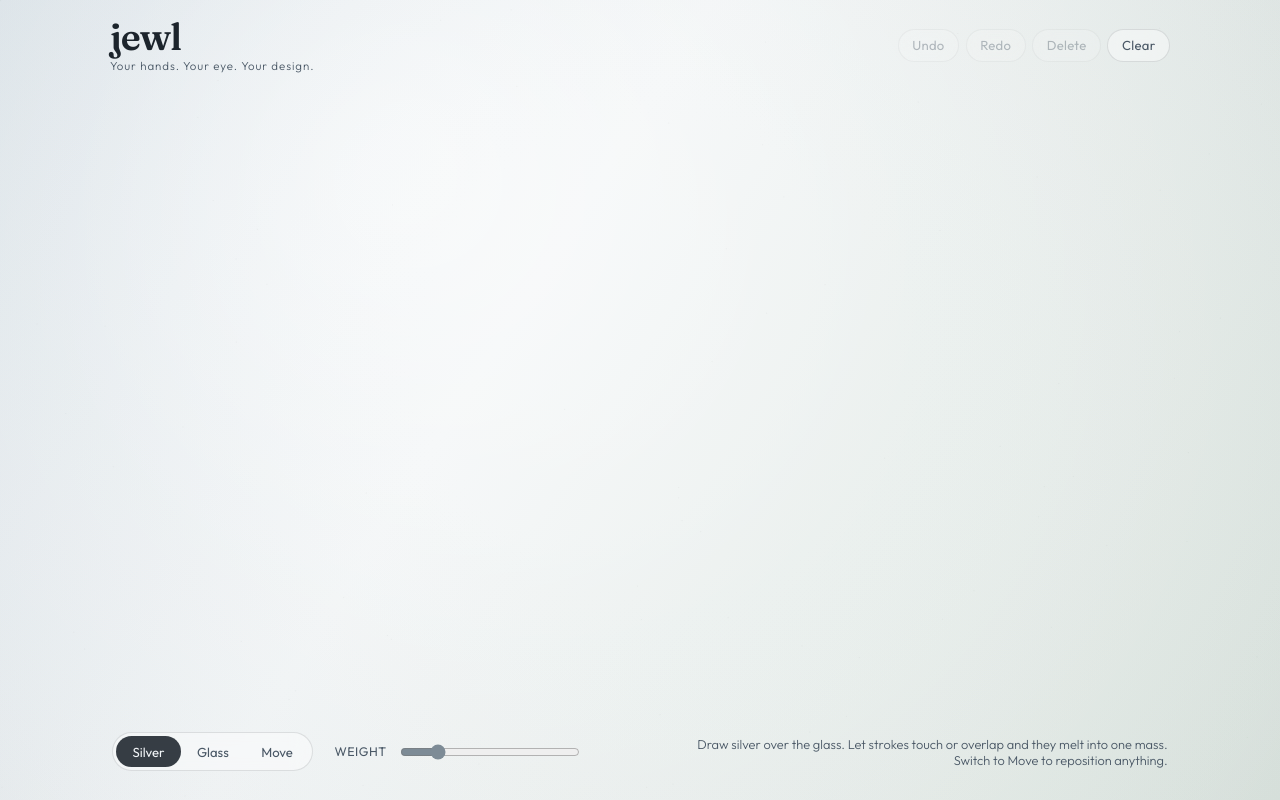
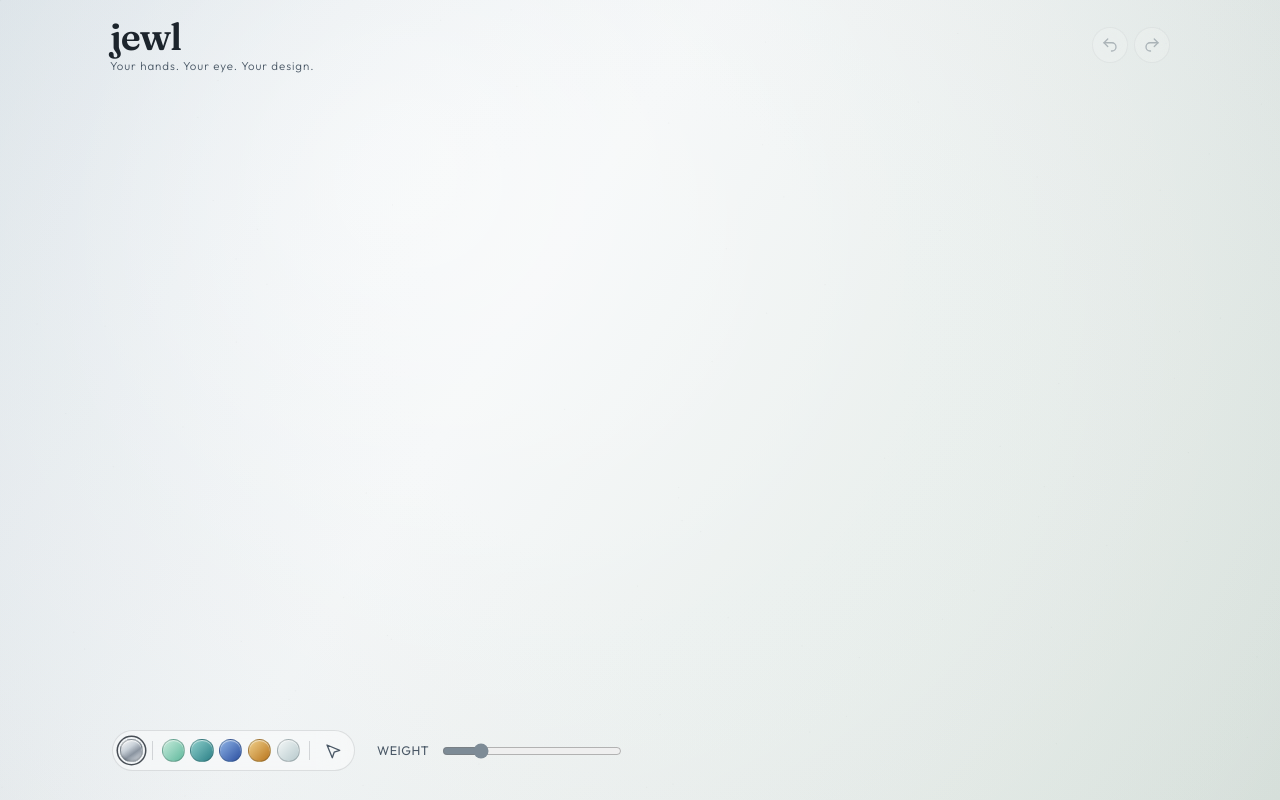
Before and after one commit to Adelina805/jewl, a plain HTML site: page index.html in a window 1280 px wide. Drawn offline with Linux system fonts and the light colour scheme.

Commit message:
Restyle chrome into an iOS-style material palette.
Replace text tools with icon actions and a unified silver/glass/move tray, and hide delete/clear until they apply.

```diff
--- a/app.js
+++ b/app.js
@@ -4,12 +4,13 @@
   const canvas = document.getElementById("canvas");
   const ctx = canvas.getContext("2d", { alpha: false });
   const stage = document.querySelector(".stage");
-  const hint = document.getElementById("hint");
   const thicknessInput = document.getElementById("thickness");
   const undoBtn = document.getElementById("undo");
   const redoBtn = document.getElementById("redo");
   const deleteBtn = document.getElementById("delete");
   const clearBtn = document.getElementById("clear");
+  const metalBtn = document.getElementById("mode-draw");
+  const moveBtn = document.getElementById("mode-move");
 
   const swatchesEl = document.getElementById("swatches");
 
@@ -57,12 +58,6 @@
 
   /** @type {null | {kind: string, start: Pt, origin: object, last: Pt, strokeId?: number, moved?: boolean}} */
   let drag = null;
-
-  const HINTS = {
-    draw: "Draw silver over the glass. Let strokes touch or overlap and they melt into one mass. Switch to Move to reposition anything.",
-    glass: "Paint sea glass. Touching strokes of the same color fuse into one tumbled piece. Pick a color first.",
-    move: "Drag any stroke of silver or glass. Delete or ⌫ removes the selected stroke.",
-  };
 
   function cloneStrokes(list) {
     return list.map((s) => ({
@@ -121,7 +116,11 @@
   function syncChrome() {
     undoBtn.disabled = undoStack.length === 0 && !activeStroke;
     redoBtn.disabled = redoStack.length === 0;
-    deleteBtn.disabled = selectedId == null || mode !== "move";
+    const canDelete = selectedId != null && mode === "move";
+    deleteBtn.disabled = !canDelete;
+    deleteBtn.hidden = !canDelete;
+    const hasContent = strokes.length > 0 || !!activeStroke;
+    clearBtn.hidden = !hasContent;
   }
 
   function resize() {
@@ -203,18 +202,28 @@
     return null;
   }
 
+  function syncPalette() {
+    const drawOn = mode === "draw";
+    const moveOn = mode === "move";
+    metalBtn.classList.toggle("active", drawOn);
+    metalBtn.setAttribute("aria-pressed", String(drawOn));
+    moveBtn.classList.toggle("active", moveOn);
+    moveBtn.setAttribute("aria-pressed", String(moveOn));
+    swatchesEl.querySelectorAll(".swatch").forEach((b) => {
+      const on = mode === "glass" && b.dataset.color === glassColor;
+      b.classList.toggle("active", on);
+      b.setAttribute("aria-pressed", String(on));
+    });
+  }
+
   function setMode(next) {
     mode = next;
     stage.dataset.mode = next;
-    document.querySelectorAll(".mode").forEach((btn) => {
-      btn.classList.toggle("active", btn.dataset.mode === next);
-    });
     if (next !== "move") {
       selectedId = null;
       stage.classList.remove("over-object");
     }
-    hint.textContent = HINTS[next] || HINTS.draw;
-    swatchesEl.hidden = next !== "glass";
+    syncPalette();
     syncChrome();
     render();
   }
@@ -230,19 +239,18 @@
       b.setAttribute("aria-label", c.name);
       b.style.setProperty("--sw-light", c.light);
       b.style.setProperty("--sw-deep", c.deep);
-      b.addEventListener("click", () => selectGlassColor(c.id));
+      b.addEventListener("click", () => {
+        selectGlassColor(c.id);
+        setMode("glass");
+      });
       swatchesEl.appendChild(b);
     }
-    selectGlassColor(glassColor);
+    syncPalette();
   }
 
   function selectGlassColor(id) {
     glassColor = id;
-    swatchesEl.querySelectorAll(".swatch").forEach((b) => {
-      const on = b.dataset.color === id;
-      b.classList.toggle("active", on);
-      b.setAttribute("aria-pressed", String(on));
-    });
+    syncPalette();
   }
 
   function drawWorkbench() {
@@ -1325,9 +1333,8 @@
   deleteBtn.addEventListener("click", deleteSelected);
   clearBtn.addEventListener("click", clearAll);
 
-  document.querySelectorAll(".mode").forEach((btn) => {
-    btn.addEventListener("click", () => setMode(btn.dataset.mode));
-  });
+  metalBtn.addEventListener("click", () => setMode("draw"));
+  moveBtn.addEventListener("click", () => setMode("move"));
 
   window.addEventListener("keydown", (e) => {
     const meta = e.metaKey || e.ctrlKey;
--- a/index.html
+++ b/index.html
@@ -21,16 +21,27 @@
           <p>Your hands. Your eye. Your design.</p>
         </div>
         <div class="actions">
-          <button type="button" id="undo" class="ghost" title="Undo (⌘Z)">
-            Undo
+          <button type="button" id="undo" class="ghost" title="Undo (⌘Z)" aria-label="Undo">
+            <svg width="18" height="18" viewBox="0 0 24 24" fill="none" stroke="currentColor" stroke-width="1.75" stroke-linecap="round" stroke-linejoin="round" aria-hidden="true">
+              <path d="M9 14L4 9l5-5" />
+              <path d="M4 9h10.5a5.5 5.5 0 0 1 0 11H14" />
+            </svg>
           </button>
-          <button type="button" id="redo" class="ghost" title="Redo (⌘⇧Z)">
-            Redo
+          <button type="button" id="redo" class="ghost" title="Redo (⌘⇧Z)" aria-label="Redo">
+            <svg width="18" height="18" viewBox="0 0 24 24" fill="none" stroke="currentColor" stroke-width="1.75" stroke-linecap="round" stroke-linejoin="round" aria-hidden="true">
+              <path d="M15 14l5-5-5-5" />
+              <path d="M20 9H9.5a5.5 5.5 0 0 0 0 11H10" />
+            </svg>
           </button>
-          <button type="button" id="delete" class="ghost" title="Delete selected stroke (⌫)" disabled>
-            Delete
+          <button type="button" id="delete" class="ghost" title="Delete selected stroke (⌫)" aria-label="Delete" hidden disabled>
+            <svg width="18" height="18" viewBox="0 0 24 24" fill="none" stroke="currentColor" stroke-width="1.75" stroke-linecap="round" stroke-linejoin="round" aria-hidden="true">
+              <path d="M3 6h18" />
+              <path d="M8 6V4h8v2" />
+              <path d="M19 6l-1 14H6L5 6" />
+              <path d="M10 11v6M14 11v6" />
+            </svg>
           </button>
-          <button type="button" id="clear" class="ghost" title="Clear all silver and glass">
+          <button type="button" id="clear" class="ghost ghost-label" title="Clear all silver and glass" aria-label="Clear all" hidden>
             Clear
           </button>
         </div>
@@ -41,19 +52,35 @@
       </main>
 
       <footer class="chrome bottom">
-        <div class="modes" role="group" aria-label="Tool">
-          <button type="button" class="mode active" data-mode="draw" id="mode-draw">
-            Silver
-          </button>
-          <button type="button" class="mode" data-mode="glass" id="mode-glass">
-            Glass
-          </button>
-          <button type="button" class="mode" data-mode="move" id="mode-move">
-            Move
+        <div class="palette" role="group" aria-label="Tool">
+          <div class="palette-metals" role="group" aria-label="Metals">
+            <button
+              type="button"
+              class="swatch metal active"
+              data-mode="draw"
+              id="mode-draw"
+              title="Silver"
+              aria-label="Silver"
+              aria-pressed="true"
+            ></button>
+          </div>
+          <div class="palette-sep" aria-hidden="true"></div>
+          <div class="palette-glass swatches" id="swatches" role="group" aria-label="Glass color"></div>
+          <div class="palette-sep" aria-hidden="true"></div>
+          <button
+            type="button"
+            class="tool-move"
+            data-mode="move"
+            id="mode-move"
+            title="Move"
+            aria-label="Move"
+            aria-pressed="false"
+          >
+            <svg width="18" height="18" viewBox="0 0 24 24" fill="none" stroke="currentColor" stroke-width="1.75" stroke-linecap="round" stroke-linejoin="round" aria-hidden="true">
+              <path d="M4 4l7.07 17 2.51-7.39L21 11.07 4 4z" />
+            </svg>
           </button>
         </div>
-
-        <div class="swatches" id="swatches" role="group" aria-label="Glass color" hidden></div>
 
         <label class="thickness" for="thickness">
           <span>Weight</span>
@@ -67,10 +94,6 @@
             aria-valuemax="90"
           />
         </label>
-
-        <p class="hint" id="hint">
-          Draw silver over the glass. Switch to Move to reposition anything.
-        </p>
       </footer>
     </div>
     <script src="silver-gl.js"></script>
--- a/styles.css
+++ b/styles.css
@@ -72,10 +72,8 @@ body::after {
 
 .chrome .brand,
 .chrome .actions,
-.chrome .modes,
-.chrome .swatches,
-.chrome .thickness,
-.chrome .hint {
+.chrome .palette,
+.chrome .thickness {
   pointer-events: auto;
 }
 
@@ -116,7 +114,7 @@ body::after {
   display: flex;
   flex-wrap: wrap;
   justify-content: flex-end;
-  gap: 0.4rem;
+  gap: 0.35rem;
 }
 
 button {
@@ -128,17 +126,38 @@ button {
 }
 
 .ghost {
-  padding: 0.45rem 0.85rem;
-  border-radius: 999px;
+  display: inline-flex;
+  align-items: center;
+  justify-content: center;
+  width: 2.25rem;
+  height: 2.25rem;
+  padding: 0;
+  border-radius: 50%;
   border-color: var(--chrome-border);
   background: var(--chrome);
-  backdrop-filter: blur(10px);
+  backdrop-filter: blur(16px);
+  -webkit-backdrop-filter: blur(16px);
+  color: var(--ink-soft);
+  transition: color 160ms ease, background 160ms ease, border-color 160ms ease,
+    opacity 160ms ease;
+}
+
+.ghost[hidden] {
+  display: none;
+}
+
+.ghost.ghost-label {
+  width: auto;
+  height: 2.25rem;
+  padding: 0 0.85rem;
+  border-radius: 999px;
   font-size: 0.82rem;
   font-weight: 400;
   letter-spacing: 0.02em;
-  color: var(--ink-soft);
-  transition: color 160ms ease, background 160ms ease, border-color 160ms ease,
-    opacity 160ms ease;
+}
+
+.ghost svg {
+  display: block;
 }
 
 .ghost:hover:not(:disabled) {
@@ -153,7 +172,8 @@ button {
 }
 
 .ghost:focus-visible,
-.mode:focus-visible,
+.swatch:focus-visible,
+.tool-move:focus-visible,
 input[type="range"]:focus-visible {
   outline: 2px solid var(--focus);
   outline-offset: 2px;
@@ -189,41 +209,31 @@ input[type="range"]:focus-visible {
   cursor: grab;
 }
 
-.modes {
+.palette {
   display: inline-flex;
-  padding: 0.18rem;
+  align-items: center;
+  gap: 0.45rem;
+  padding: 0.3rem 0.4rem;
   border-radius: 999px;
   background: var(--chrome);
   border: 1px solid var(--chrome-border);
-  backdrop-filter: blur(10px);
+  backdrop-filter: blur(16px);
+  -webkit-backdrop-filter: blur(16px);
 }
 
-.mode {
-  padding: 0.42rem 0.95rem;
-  border-radius: 999px;
-  font-size: 0.82rem;
-  color: var(--ink-soft);
-  transition: background 160ms ease, color 160ms ease;
+.palette-metals,
+.palette-glass {
+  display: inline-flex;
+  align-items: center;
+  gap: 0.35rem;
 }
 
-.mode.active {
-  background: rgba(28, 36, 44, 0.88);
-  color: #f2f5f7;
-}
-
-.swatches {
-  display: inline-flex;
-  align-items: center;
-  gap: 0.4rem;
-  padding: 0.3rem 0.45rem;
-  border-radius: 999px;
-  background: var(--chrome);
-  border: 1px solid var(--chrome-border);
-  backdrop-filter: blur(10px);
-}
-
-.swatches[hidden] {
-  display: none;
+.palette-sep {
+  width: 1px;
+  height: 1.15rem;
+  margin: 0 0.1rem;
+  background: rgba(28, 36, 44, 0.16);
+  flex-shrink: 0;
 }
 
 .swatch {
@@ -237,6 +247,17 @@ input[type="range"]:focus-visible {
   transition: transform 140ms ease, box-shadow 140ms ease;
 }
 
+.swatch.metal {
+  --sw-light: #f4f6f8;
+  --sw-deep: #7a8794;
+  background:
+    linear-gradient(145deg, #ffffff 0%, #c8d0d8 38%, #8a94a0 62%, #e8ecf0 100%);
+  border-color: rgba(28, 36, 44, 0.28);
+  box-shadow:
+    inset 0 1px 1px rgba(255, 255, 255, 0.85),
+    inset 0 -1px 2px rgba(28, 36, 44, 0.18);
+}
+
 .swatch:hover {
   transform: scale(1.1);
 }
@@ -247,9 +268,38 @@ input[type="range"]:focus-visible {
     0 0 0 3.5px rgba(28, 36, 44, 0.8);
 }
 
-.swatch:focus-visible {
-  outline: 2px solid var(--focus);
-  outline-offset: 3px;
+.swatch.metal.active {
+  box-shadow:
+    inset 0 1px 1px rgba(255, 255, 255, 0.85),
+    inset 0 -1px 2px rgba(28, 36, 44, 0.18),
+    0 0 0 2px #f2f5f7,
+    0 0 0 3.5px rgba(28, 36, 44, 0.8);
+}
+
+.tool-move {
+  display: inline-flex;
+  align-items: center;
+  justify-content: center;
+  width: 1.85rem;
+  height: 1.85rem;
+  padding: 0;
+  border-radius: 50%;
+  color: var(--ink-soft);
+  transition: background 160ms ease, color 160ms ease;
+}
+
+.tool-move svg {
+  display: block;
+}
+
+.tool-move:hover {
+  color: var(--ink);
+  background: rgba(255, 255, 255, 0.45);
+}
+
+.tool-move.active {
+  background: rgba(28, 36, 44, 0.88);
+  color: #f2f5f7;
 }
 
 .thickness {
@@ -268,25 +318,9 @@ input[type="range"]:focus-visible {
   cursor: pointer;
 }
 
-.hint {
-  margin: 0;
-  margin-left: auto;
-  max-width: 30rem;
-  font-size: 0.8rem;
-  font-weight: 300;
-  color: var(--ink-soft);
-  text-align: right;
-}
-
 @media (max-width: 720px) {
   .app {
     padding: 0.85rem 0.75rem 0.75rem;
-  }
-
-  .hint {
-    margin-left: 0;
-    width: 100%;
-    text-align: left;
   }
 
   .chrome.bottom {
@@ -294,12 +328,17 @@ input[type="range"]:focus-visible {
   }
 
   .actions {
-    gap: 0.3rem;
+    gap: 0.28rem;
   }
 
   .ghost {
-    padding: 0.4rem 0.65rem;
-    font-size: 0.76rem;
+    width: 2.1rem;
+    height: 2.1rem;
+  }
+
+  .palette {
+    gap: 0.35rem;
+    padding: 0.28rem 0.35rem;
   }
 }
 
```
